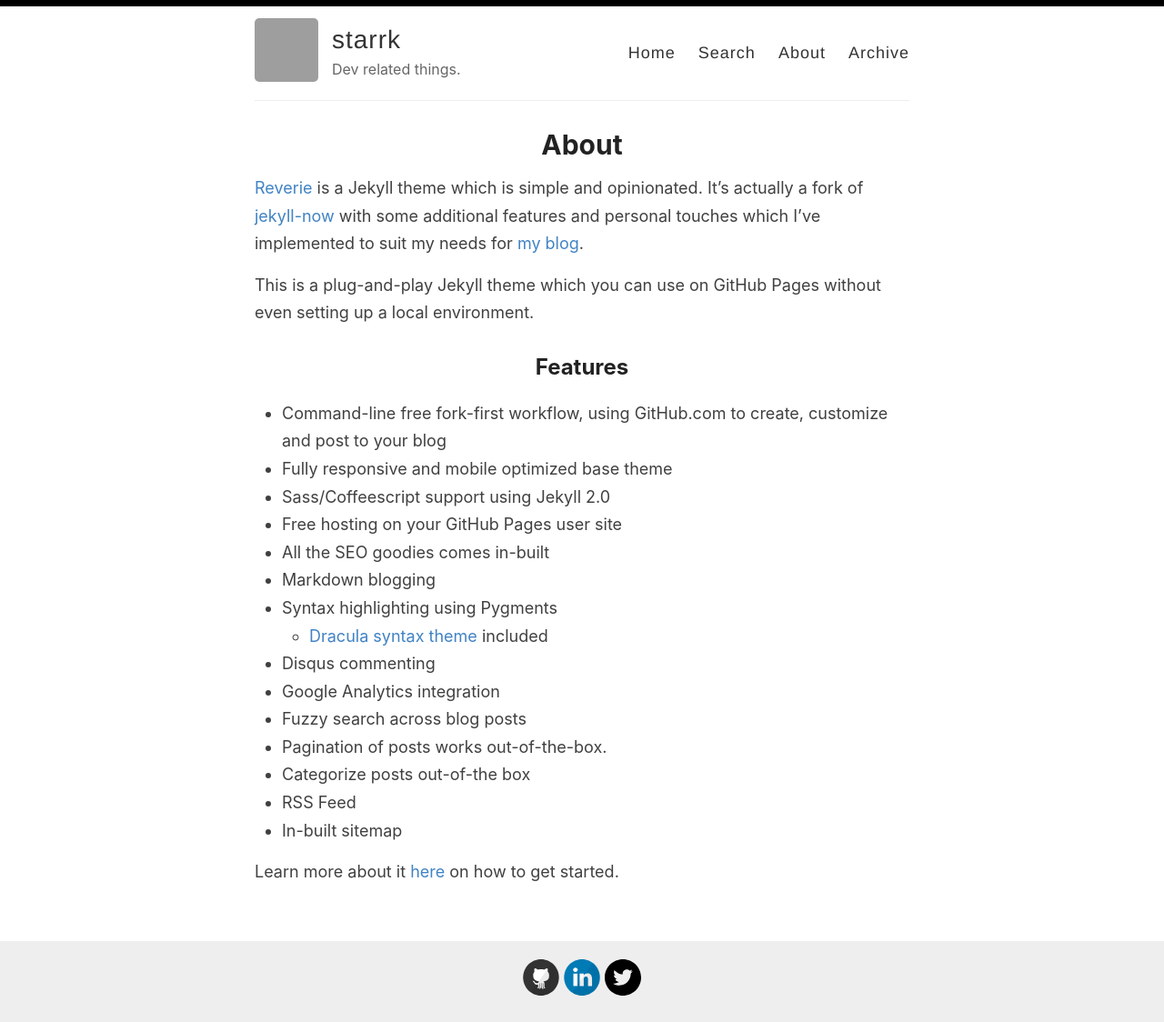
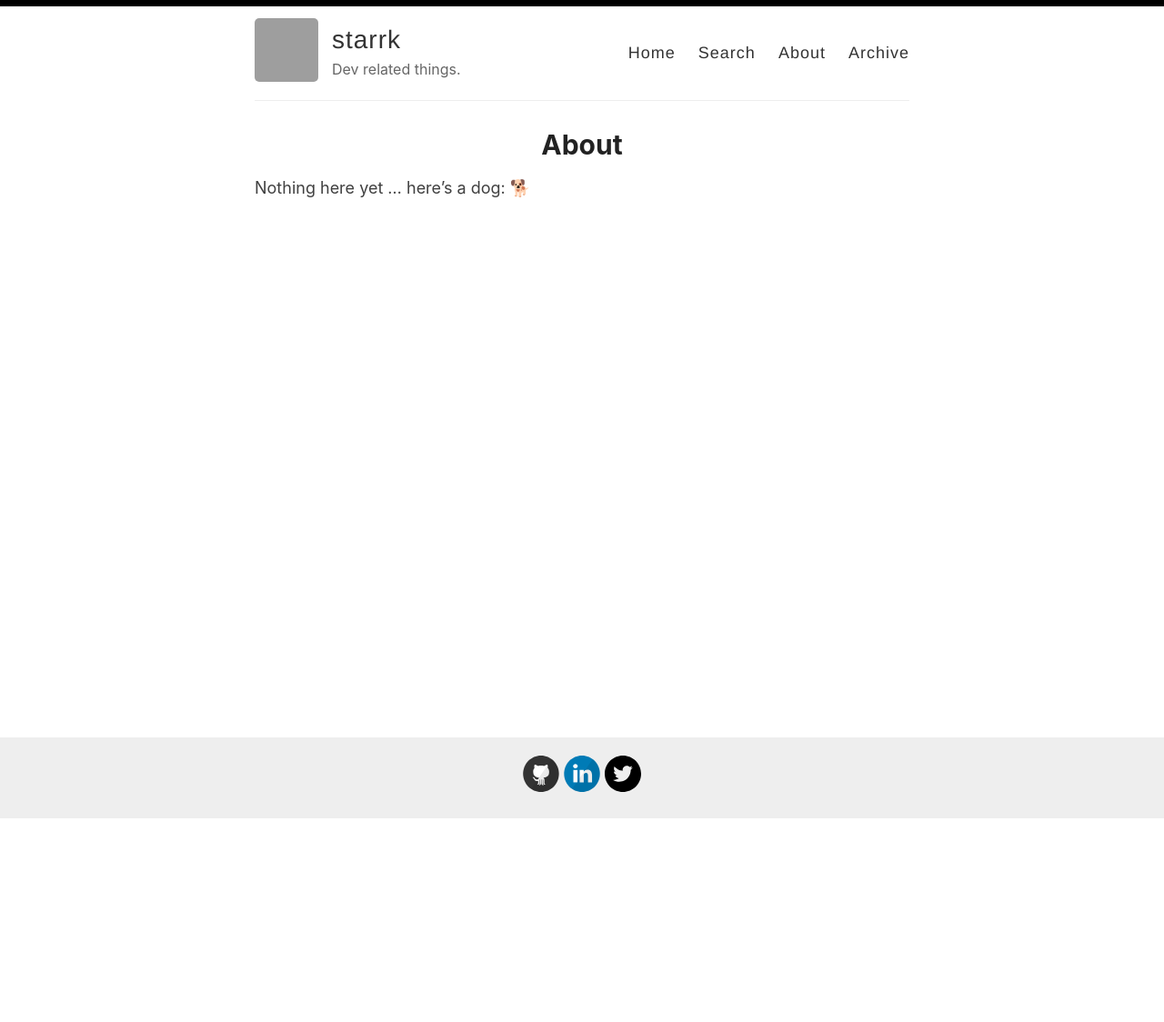
Before and after one commit to mstarrk/mstarrk.github.io, a Jekyll site: the page built from _pages/about.md, in a window 1280 px wide. Shown: the whole page at 91% size. Built offline with Jekyll 4.4.1, drawn with Linux system fonts in a browser that asks for light colours; after the commit the page ends 901 px from its top, so only the background shows below that; grey boxes are pictures that could not be loaded.

Commit message:
Update about.md

```diff
--- a/_pages/about.md
+++ b/_pages/about.md
@@ -4,26 +4,4 @@ title: About
 permalink: /about/
 ---
 
-[Reverie](https://github.com/amitmerchant1990/reverie) is a Jekyll theme which is simple and opinionated. It's actually a fork of [jekyll-now](https://github.com/barryclark/jekyll-now) with some additional features and personal touches which I've implemented to suit my needs for [my blog](https://www.amitmerchant.com).
-
-This is a plug-and-play Jekyll theme which you can use on GitHub Pages without even setting up a local environment.
-
-## Features
-
-- Command-line free fork-first workflow, using GitHub.com to create, customize and post to your blog
-- Fully responsive and mobile optimized base theme
-- Sass/Coffeescript support using Jekyll 2.0
-- Free hosting on your GitHub Pages user site
-- All the SEO goodies comes in-built
-- Markdown blogging
-- Syntax highlighting using Pygments
-    - [Dracula syntax theme](https://draculatheme.com/) included
-- Disqus commenting
-- Google Analytics integration
-- Fuzzy search across blog posts
-- Pagination of posts works out-of-the-box.
-- Categorize posts out-of-the box
-- RSS Feed
-- In-built sitemap
-
-Learn more about it [here](https://github.com/amitmerchant1990/reverie) on how to get started.
+Nothing here yet ... here's a dog: 🐕
```
